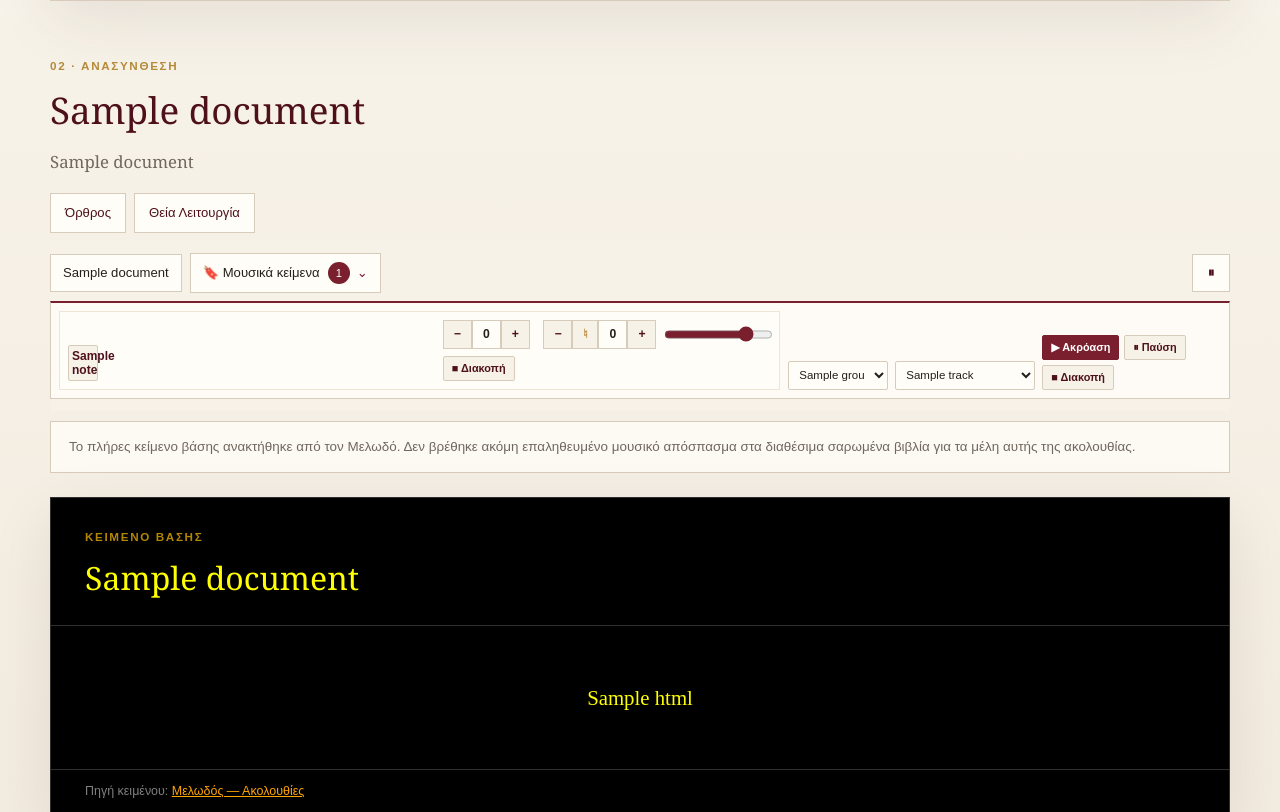
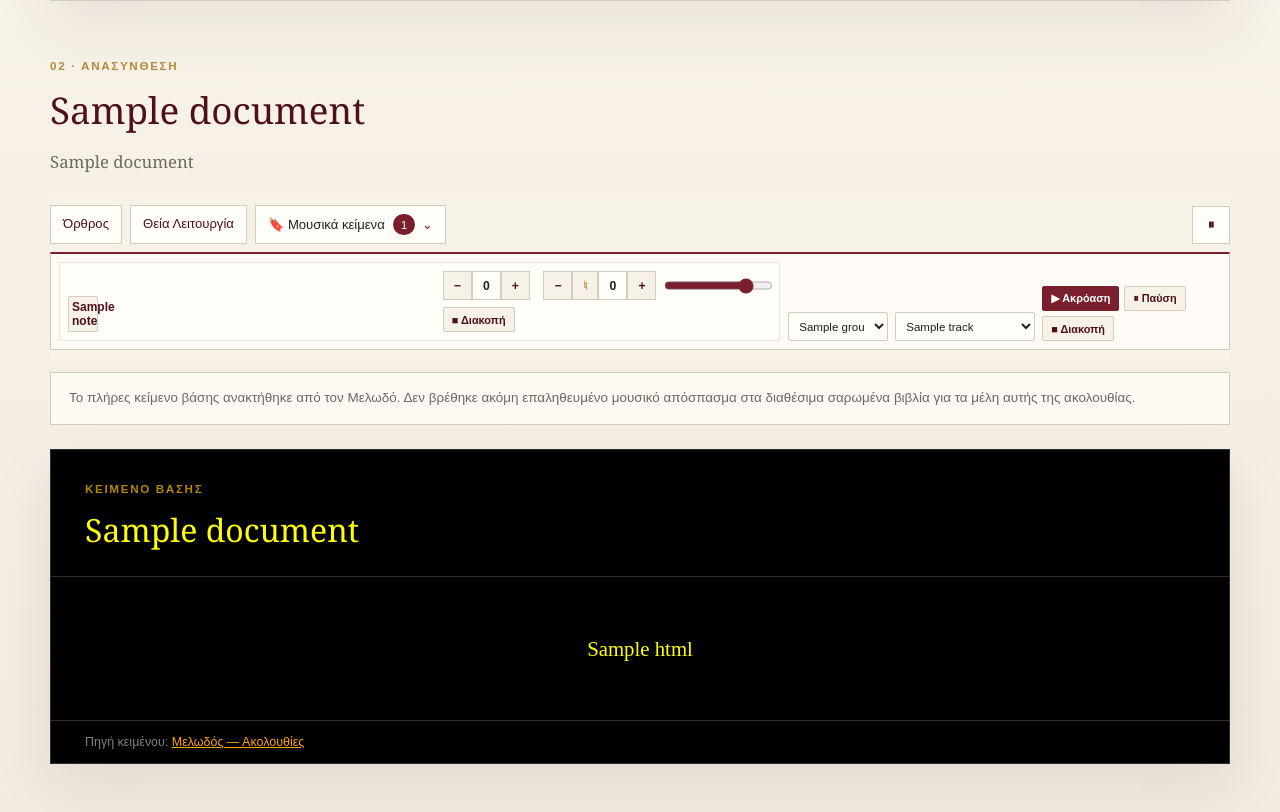
Before and after one commit to vfilip1967/kihem, a Flask app: template src/templates/index.html in a window 1280 px wide. Shown: the part 474-1286 px from the top of the page. Run offline with Flask 3, Linux system fonts and the light colour scheme; the template is opened without the code that fills it: most values are stand-ins (such as "Sample title", 1, 10 or a date in 2020); parts of the project's set-up code (start-up, migrations or seed data) failed here and were passed over.

Commit message:
Keep service toggles in reader toolbar

```diff
--- a/src/static/app.css
+++ b/src/static/app.css
@@ -201,22 +201,6 @@ button:hover { background: var(--wine-dark); }
 .tone { padding: 7px 13px; border: 1px solid var(--gold); border-radius: 999px; color: var(--wine-dark); background: var(--card); white-space: nowrap; }
 .day-title { max-width: 70ch; margin: 10px 0 0; color: var(--muted); font-size: 1.05rem; }
 
-.service-switcher { display: flex; flex-wrap: wrap; gap: 8px; margin: 0 0 8px; }
-.service-switcher a {
-  padding: 9px 14px;
-  border: 1px solid var(--line);
-  color: var(--wine-dark);
-  background: var(--card);
-  font-family: Arial, sans-serif;
-  font-size: 0.82rem;
-  text-decoration: none;
-}
-.service-switcher a:hover, .service-switcher a:focus-visible, .service-switcher a.active {
-  border-color: var(--gold);
-  color: white;
-  background: var(--wine);
-}
-
 .service-nav {
   position: sticky;
   z-index: 2;
@@ -295,6 +279,14 @@ button:hover { background: var(--wine-dark); }
   font-family: Arial, sans-serif;
   font-size: 0.82rem;
   text-decoration: none;
+}
+.service-nav a.service-switch-link { color: var(--wine-dark); }
+.service-nav a.service-switch-link:hover,
+.service-nav a.service-switch-link:focus-visible,
+.service-nav a.service-switch-link.active {
+  border-color: var(--gold);
+  color: white;
+  background: var(--wine);
 }
 
 .music-bookmarks-menu { position: relative; }
@@ -512,7 +504,7 @@ button:hover { background: var(--wine-dark); }
 }
 
 @media print {
-  .selector, .service-switcher, .service-nav, .site-footer { display: none; }
+  .selector, .service-nav, .site-footer { display: none; }
   body { background: white; }
   .site-header, main { width: 100%; }
   .service-card, .music-attachment { box-shadow: none; }
--- a/src/templates/index.html
+++ b/src/templates/index.html
@@ -134,15 +134,9 @@
         {% if tone %}<span class="tone">{{ documents[0].source_tone_label or documents[0].tone_label }}</span>{% endif %}
       </section>
 
-      <nav class="service-switcher" aria-label="Εναλλαγή ακολουθίας">
-        <a class="{{ 'active' if selected_services == 'orthros' else '' }}" href="?date={{ calendar.current_date.isoformat() }}&amp;services=orthros">Όρθρος</a>
-        <a class="{{ 'active' if selected_services == 'litourgia' else '' }}" href="?date={{ calendar.current_date.isoformat() }}&amp;services=litourgia">Θεία Λειτουργία</a>
-      </nav>
-
       <nav class="service-nav" aria-label="Περιεχόμενα ακολουθίας">
-        {% for document in documents %}
-          <a href="#{{ document.service }}">{{ document.label }}</a>
-        {% endfor %}
+        <a class="service-switch-link {{ 'active' if selected_services == 'orthros' else '' }}" href="?date={{ calendar.current_date.isoformat() }}&amp;services=orthros">Όρθρος</a>
+        <a class="service-switch-link {{ 'active' if selected_services == 'litourgia' else '' }}" href="?date={{ calendar.current_date.isoformat() }}&amp;services=litourgia">Θεία Λειτουργία</a>
         {% if music_bookmarks %}
           <details class="music-bookmarks-menu">
             <summary>🔖 Μουσικά κείμενα <span>{{ music_bookmarks|length }}</span></summary>
```
Also changed, not shown: tests/test_app.py (+2 -0 lines).
